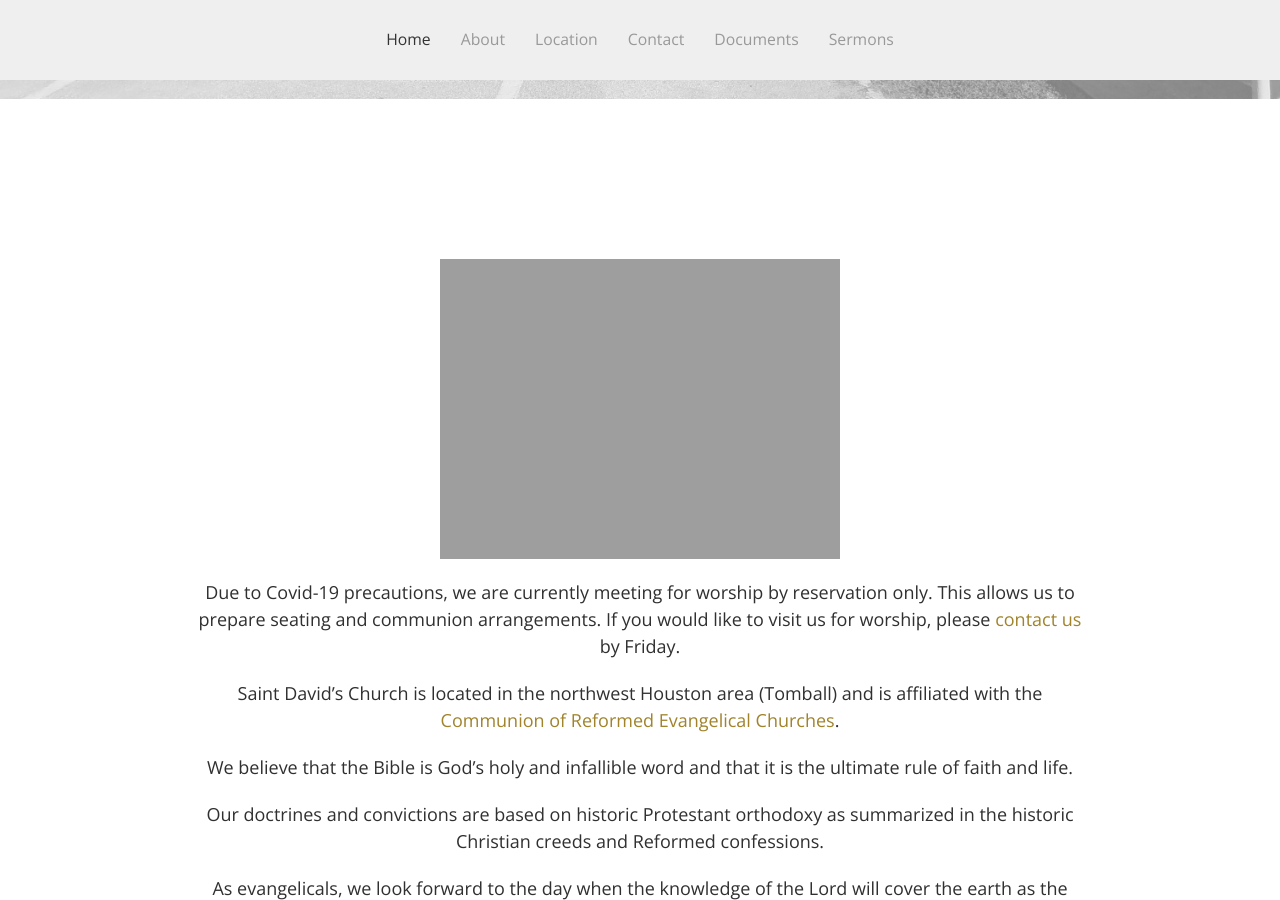
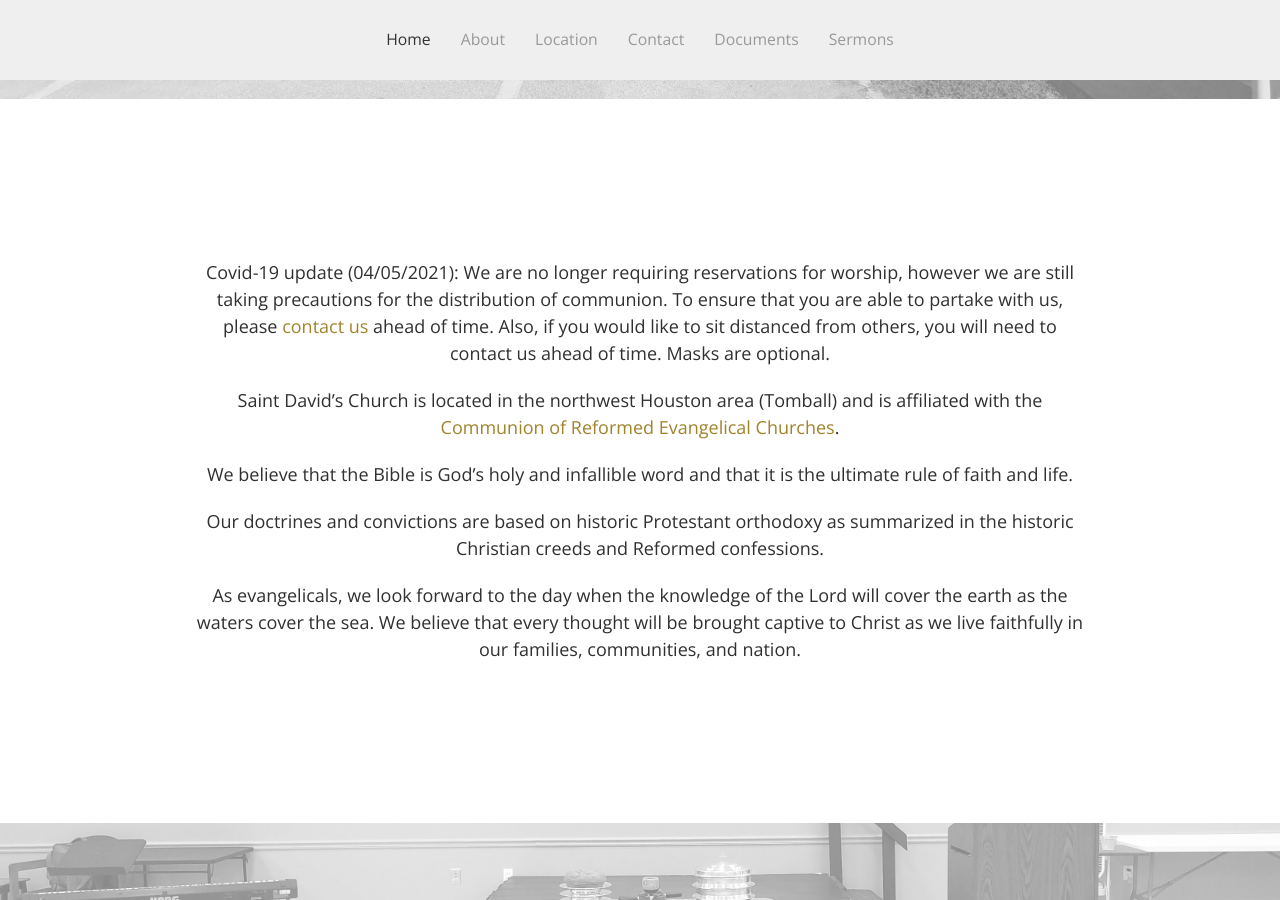
Before and after one commit to SaintDavidsChurch/website, a Jekyll site: the page built from index.html, in a window 1280 px wide and 900 px high, scrolled down 801 px. Built offline with Jekyll 4.4.1, drawn with Linux system fonts in a browser that asks for light colours.

Commit message:
Updated by InferCMS

```diff
--- a/_data/site_copy.yml
+++ b/_data/site_copy.yml
@@ -2,12 +2,13 @@ header:
 - 221 Market Street, Tomball TX
 - Sunday Worship 10 a.m.
 introduction:
-- <img src="https://saintdavids.church/assets/Easter%202021.png">
-- "Due to Covid-19 precautions, we are currently meeting for worship by reservation\
-  \ only. This allows us to prepare seating and communion arrangements. If you would\
-  \ like to visit us for worship, please [contact us](https://saintdavids.church/#contact)\
-  \ by Friday.\r\n\r\nSaint David's Church is located in the northwest Houston area\
-  \ (Tomball) and is affiliated with the [Communion of Reformed Evangelical Churches](http://www.crechurches.org/)."
+- "Covid-19 update (04/05/2021): We are no longer requiring reservations for worship,\
+  \ however we are still taking precautions for the distribution of communion. To\
+  \ ensure that you are able to partake with us, please [contact us](https://saintdavids.church/#contact)\
+  \ ahead of time. Also, if you would like to sit distanced from others, you will\
+  \ need to contact us ahead of time. Masks are optional.\r\n\r\nSaint David's Church\
+  \ is located in the northwest Houston area (Tomball) and is affiliated with the\
+  \ [Communion of Reformed Evangelical Churches](http://www.crechurches.org/)."
 - We believe that the Bible is God's holy and infallible word and that it is the ultimate
   rule of faith and life.
 - Our doctrines and convictions are based on historic Protestant orthodoxy as summarized
```
